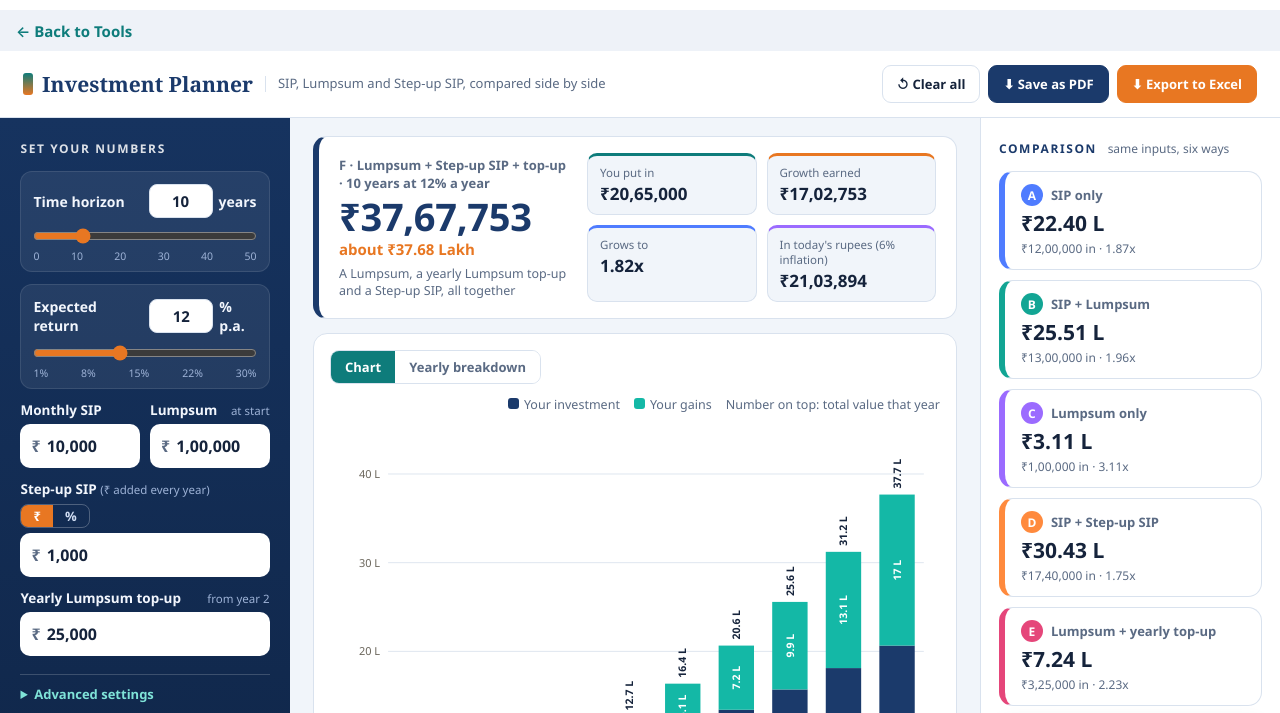
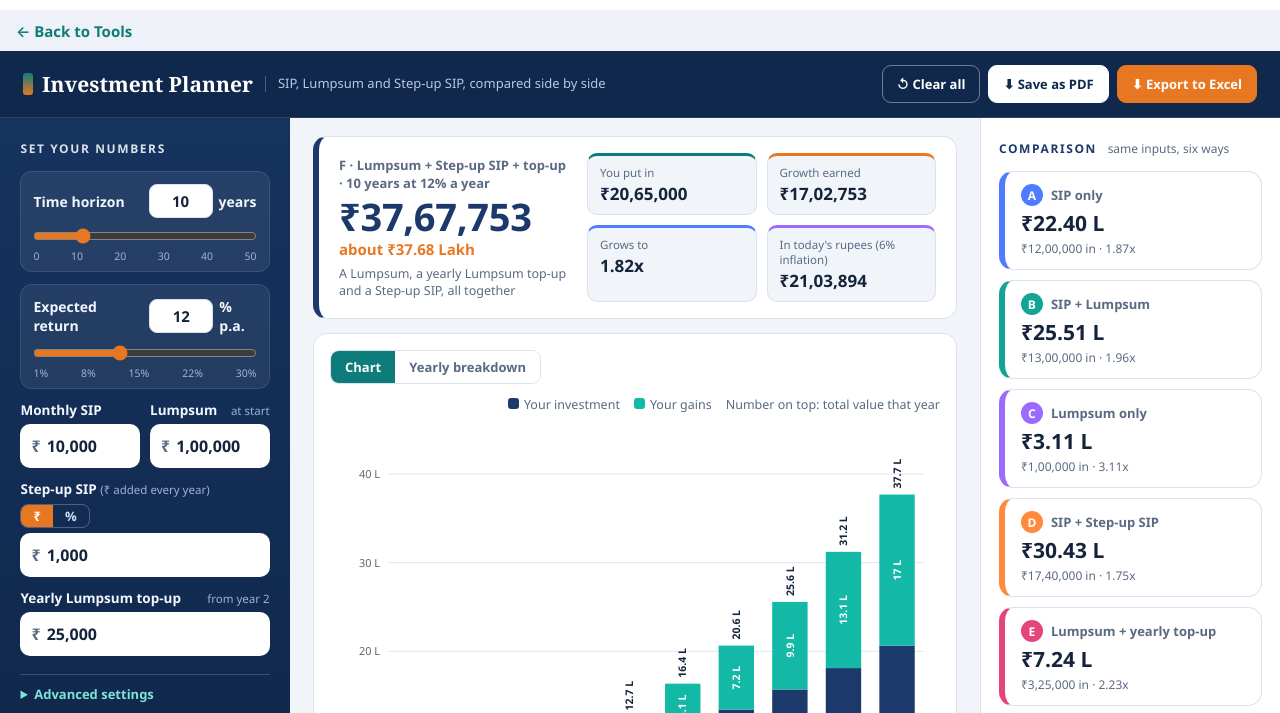
Before and after one commit to vamsheerudra/mfd-website, a plain HTML site: page tools/investment-planner.html in a window 1280 px wide. Shown: the part 58-771 px from the top of the page. Drawn offline with Linux system fonts and the light colour scheme.

Commit message:
Add files via upload

```diff
--- a/tools/investment-planner.html
+++ b/tools/investment-planner.html
@@ -22,13 +22,17 @@ html,body{margin:0}
 body{font-family:"Segoe UI",system-ui,-apple-system,Roboto,Helvetica,Arial,sans-serif;color:var(--ink);min-height:100vh;padding:0;display:flex;flex-direction:column;background:#f1f5fa;position:relative}
 .card{position:relative;flex:1 0 auto;display:flex;flex-direction:column;width:100%;margin:0;background:var(--paper);overflow:hidden}
 .card::before{content:none}
-.top{background:#fff!important;padding-left:clamp(14px,1.8vw,32px)!important;padding-right:clamp(14px,1.8vw,32px)!important;display:flex;flex-wrap:wrap;gap:10px 16px;align-items:center;padding:14px 22px;border-bottom:1px solid var(--line);background:var(--paper)}
+.top{background:#10284c!important;border-bottom:1px solid rgba(255,255,255,.12)!important;padding-left:clamp(14px,1.8vw,32px)!important;padding-right:clamp(14px,1.8vw,32px)!important;display:flex;flex-wrap:wrap;gap:10px 16px;align-items:center;padding:14px 22px;border-bottom:1px solid var(--line);background:var(--paper)}
 .top .brand{display:flex;align-items:center;gap:12px;margin-right:auto;flex-wrap:wrap}
-.top .brand h1{font-size:21px;margin:0;font-family:Georgia,'Times New Roman',serif;color:var(--navy);display:flex;align-items:center;gap:9px}
+.top .brand h1{font-size:21px;margin:0;font-family:Georgia,'Times New Roman',serif;color:#fff;display:flex;align-items:center;gap:9px}
 .top .brand h1::before{content:'';width:10px;height:22px;border-radius:3px;background:linear-gradient(180deg,#0e7c7b,#E87722)}
 .top .acts{display:flex;gap:8px;flex-wrap:wrap}
 .top .btn{padding:9px 14px}
-.top .brand small{color:var(--ink-soft);font-size:13px;font-weight:500;line-height:1.2;padding-left:12px;border-left:1px solid var(--line)}
+.top .brand small{color:#b9c8e4;font-size:13px;font-weight:500;line-height:1.2;padding-left:12px;border-left:1px solid rgba(255,255,255,.25)}
+.top .btn:not(.navy):not(.goldb){background:transparent;border-color:rgba(255,255,255,.4);color:#fff}
+.top .btn:not(.navy):not(.goldb):hover{background:rgba(255,255,255,.12);border-color:#fff}
+.top .btn.navy{background:#fff;border-color:#fff;color:#10284c}
+.top .btn.navy:hover{background:#e8eefa}
 button{font:inherit;cursor:pointer}
 .btn{border:1px solid var(--line);background:#fff;color:var(--ink);padding:7px 12px;border-radius:9px;font-size:13px;font-weight:600;transition:.15s;display:inline-flex;align-items:center;justify-content:center;gap:6px}
 .btn:hover{border-color:var(--brass);background:var(--brass-tint)}
```
